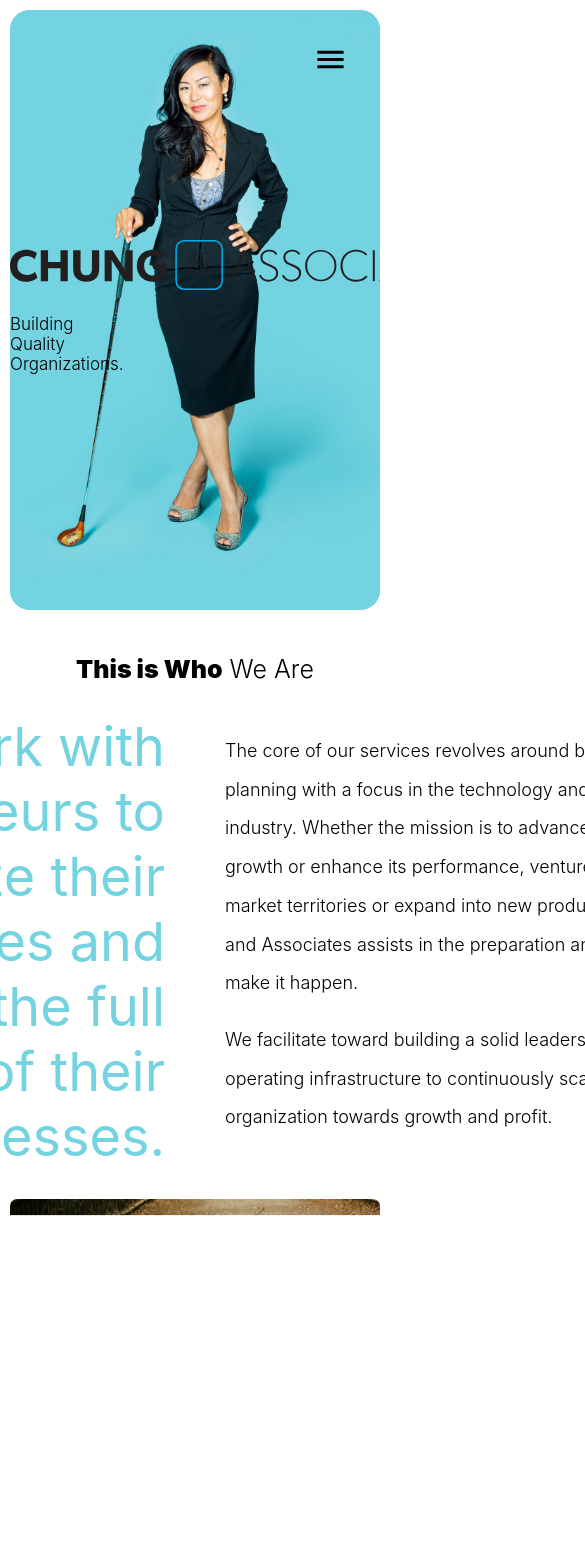
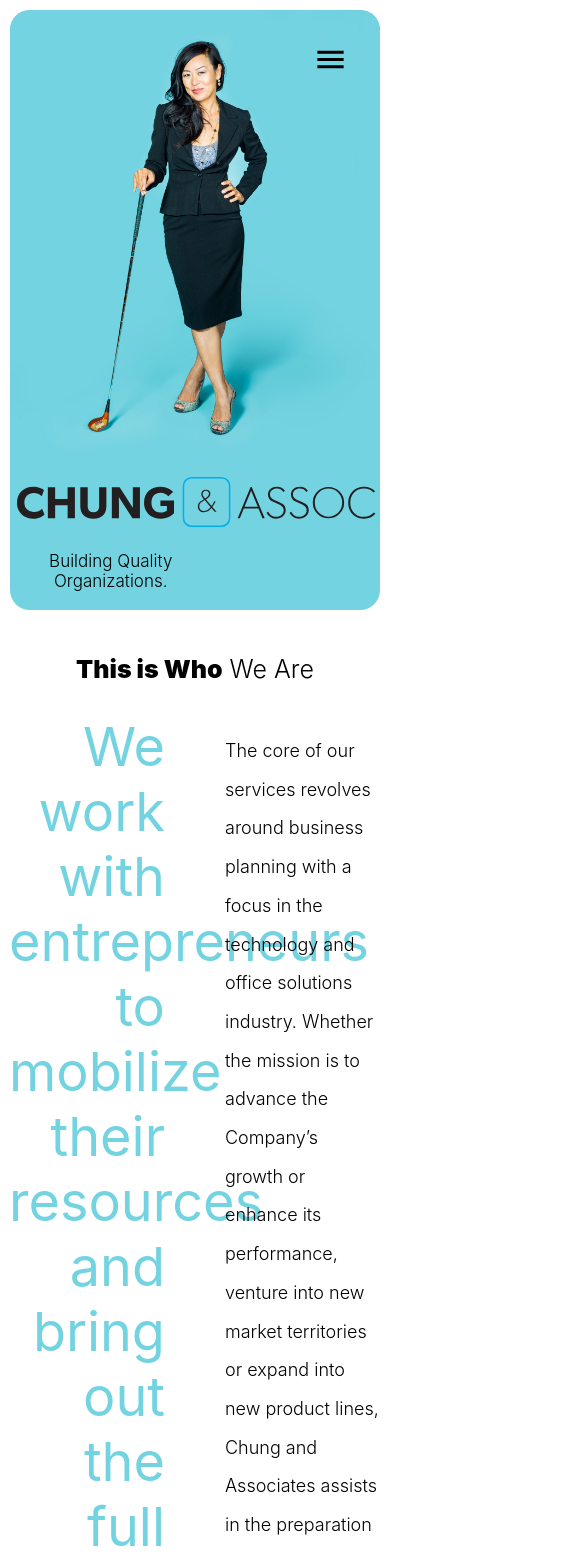
Before and after one commit to IsaacVon/ChungAndAssociates.com, a React (Create React App) app: page / in a window 390 px wide. Shown: the top 1554 px of the page, 585 px wide, since content can reach past the window. Built offline with nearby package versions, Linux system fonts and the light colour scheme.

Commit message:
home page responsiveness added

```diff
--- a/src/App.css
+++ b/src/App.css
@@ -252,22 +252,138 @@
   overflow: hidden;
 }
 
+.logoTaglineContainer {
+  position: relative;
+  transform: translateY(-50%);
+  left: -70px;
+  top: 50%;
+  margin-right: 47vw;
+  height: 50px;
+  -webkit-transform: translateY(-50%);
+  -moz-transform: translateY(-50%);
+  -ms-transform: translateY(-50%);
+  -o-transform: translateY(-50%);
+  text-align: center;
+}
+
 .navBackgroundHomeDesktop {
-  text-align: center;
   position: relative;
+  text-align: right;
   background-image: url(./images/1.jpg);
   background-color: #73d3e1;
   background-size: 900px;
-  background-position-x: center;
-  background-position-y: -70px;
+  background-position: 310px -70px;
   background-repeat: no-repeat;
-  /* height: 600px; */
   height: 600px;
 }
 
-.logoTaglineContainer {
-  padding: 230px 690px 0px 0px;
-  height: 50px;
+.bambooHome {
+  position: relative;
+  bottom: 30vw;
+}
+
+@media only screen and (max-width: 600px) {
+  .navBackgroundHomeDesktop {
+    /* background-color: green; */
+    background-size: 700px;
+    background-position: center -50px;
+  }
+
+  .logoTaglineContainer {
+    top: 82%;
+    left: 2%;
+  }
+}
+
+@media only screen and (min-width: 600px) {
+  .navBackgroundHomeDesktop {
+    /* background-color: blue; */
+    background-size: 700px;
+    background-position: center -50px;
+  }
+
+  .logoTaglineContainer {
+    top: 82%;
+    left: 18%;
+  }
+}
+
+/* Medium devices (landscape tablets, 768px and up) */
+@media only screen and (min-width: 768px) {
+  .navBackgroundHomeDesktop {
+    /* background-color: yellow; */
+    background-size: 700px;
+    background-position: center -50px;
+  }
+
+  .logoTaglineContainer {
+    top: 82%;
+    left: 22%;
+  }
+}
+
+@media only screen and (min-width: 894px) {
+  .navBackgroundHomeDesktop {
+    /* background-color: gray; */
+    background-size: 900px;
+    background-position: 310px -70px;
+    background-position: 190px -70px;
+  }
+
+  .logoTaglineContainer {
+    margin-right: 22vw;
+    top: 50%;
+    left: -70px;
+  }
+}
+
+/* Large devices (laptops/desktops, 992px and up) */
+@media only screen and (min-width: 992px) {
+  .navBackgroundHomeDesktop {
+    /* background-color: green; */
+    background-position: 220px -70px;
+  }
+  .logoTaglineContainer {
+    margin-right: 30vw;
+  }
+  .bambooHome {
+    bottom: 40vw;
+  }
+}
+
+@media only screen and (min-width: 1070px) {
+  .navBackgroundHomeDesktop {
+    /* background-color: blue; */
+    background-position: 270px -70px;
+  }
+}
+
+/* Extra large devices (large laptops and desktops, 1200px and up) */
+@media only screen and (min-width: 1170px) {
+  .navBackgroundHomeDesktop {
+    /* background-color: purple; */
+    background-position: 380px -70px;
+  }
+}
+
+@media only screen and (min-width: 1400px) {
+  .navBackgroundHomeDesktop {
+    /* background-color: red; */
+    background-position: 500px -70px;
+  }
+  .logoTaglineContainer {
+    margin-right: 24vw;
+  }
+  .bambooHome {
+    bottom: 40vw;
+  }
+}
+
+@media only screen and (min-width: 1700px) {
+  .navBackgroundHomeDesktop {
+    /* background-color: orange; */
+    background-position: 700px -70px;
+  }
 }
 
 .logo2 {
--- a/src/components/desktop/home/about.jsx
+++ b/src/components/desktop/home/about.jsx
@@ -31,7 +31,8 @@
             style={{
               float: "right",
               textAlign: "right",
-              width: "500px",
+              maxWidth: "500px",
+              width: "40vw",
               marginRight: "30px",
               fontSize: "54px",
               color: "#73D3E1",
@@ -46,7 +47,8 @@
             style={{
               float: "left",
               textAlign: "left",
-              width: "500px",
+              maxWidth: "500px",
+              width: "40vw",
               marginLeft: "30px",
 
               fontWeight: "300",
--- a/src/components/mobile/navBar.jsx
+++ b/src/components/mobile/navBar.jsx
@@ -33,6 +33,7 @@
     if (path === "/team") return "navbarContainerTeam";
     if (path === "/testimonials") return "navbarContainerTestimonials";
     if (path === "/") return "navbarContainerHome";
+    if (path === "/chungandassociates/") return "navbarContainerHome";
   };
 
   const navBackgroundCollapsed = () => {
--- a/src/components/mobile/navDropdown.jsx
+++ b/src/components/mobile/navDropdown.jsx
@@ -79,7 +79,9 @@
         <span className="bold"> US </span>
       </Button>
       <div className="dropDownLogo">
-        <img className="logo1" src={logo} alt="Logo" />
+        <a href="/">
+          <img className="logo1" src={logo} alt="Logo" />
+        </a>
         <div className="tagLine">Building Quality Organizations.</div>
       </div>
     </div>
--- a/src/pages/desktop/home.jsx
+++ b/src/pages/desktop/home.jsx
@@ -16,13 +16,15 @@
         style={{
           margin: " 0px 10px 0px 10px",
           overflow: "hidden",
-          height: "370px",
+          minHeight:"200px",
+          height: "35vw",
+          maxHeight: "600px",
           borderRadius: "7px",
         }}
       >
-        <Parallax y={[-30, 30]}>
+        <Parallax y={[-20, 20]}>
           <img
-            style={{ margin: "-320px 0px 0px 0px" }}
+            className="bambooHome"
             width="120%"
             src={image2}
             alt="Bamboo"
```
